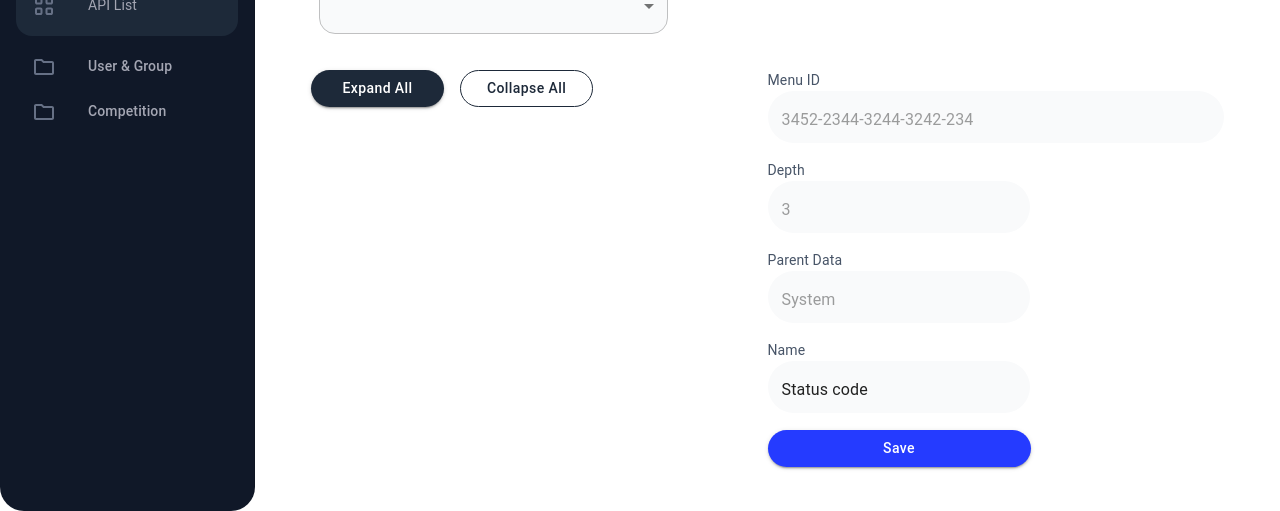
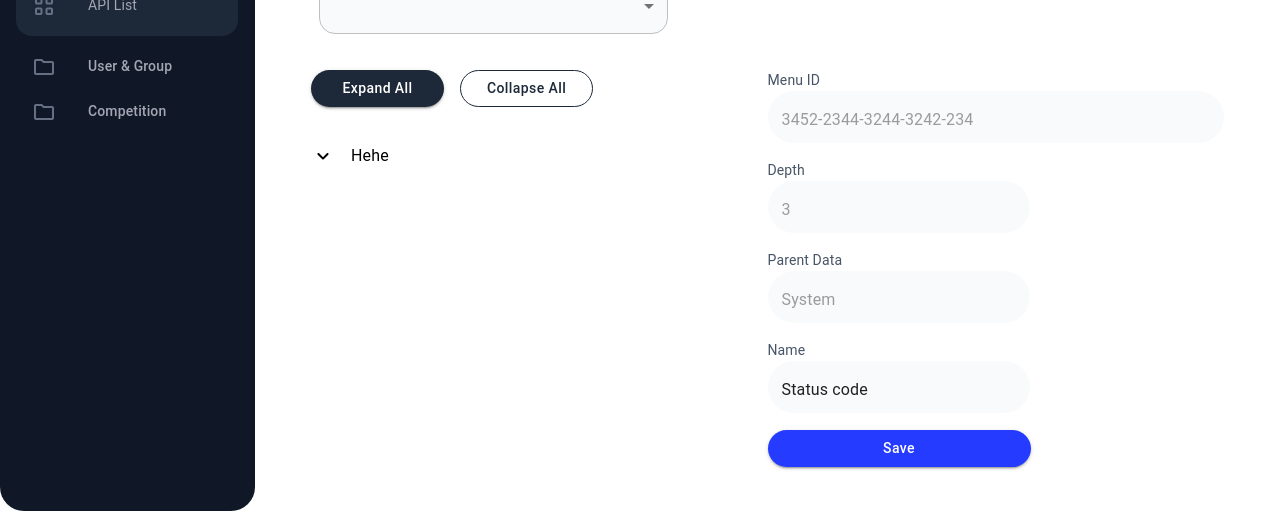
Before and after one commit to hitsamtiammar/hyperhire-new-django-react-assigment, a React (Vite) app in the folder frontend/: page / in a window 1280 px wide. Shown: the part 289-800 px from the top of the page. Built offline with nearby package versions, Linux system fonts and the light colour scheme; a web font is replaced by a local one.

Commit message:
implement data list

```diff
--- /dev/null
+++ b/frontend/src/components/data/ListData.tsx
@@ -0,0 +1,93 @@
+import { Box, BoxProps, Grid, IconButton, styled, Typography } from '@mui/material'
+import React, { forwardRef, Ref, useEffect, useImperativeHandle, useRef, useState} from 'react'
+import KeyboardArrowDownRoundedIcon from '@mui/icons-material/KeyboardArrowDownRounded';
+import AddCircleIcon from '@mui/icons-material/AddCircle';
+
+export interface ListDataItem{
+    name: string
+    children: ListDataItem[]
+}
+
+export interface ListDataProps{
+    data: ListDataItem
+    expanded?: boolean
+}
+
+export interface ListDataRef{
+    expandAll: () => void;
+    collapseAll: () => void
+    addNewItem: () => void;
+}
+
+const ListDataBox = styled((props: BoxProps) =>
+    <Box display="flex" gap={2} flexDirection="row" alignItems="center" {...props} />)(
+    {
+        cursor: 'pointer',
+        height: '50px',
+        userSelect: 'none'
+    })
+
+export function ListData({ data, expanded: expandedProps = false } : ListDataProps, ref: Ref<ListDataRef>) {
+    const [expanded, setExpanded] = useState(expandedProps)
+    const [childExpanded, setChildExpaded] = useState(expandedProps)
+    const [showAddBtn, setShowAddBtn] = useState(false)
+    const listMenuRef = useRef<ListDataRef>(null)
+
+    useEffect(() => {
+        setExpanded(expandedProps)
+    },[expandedProps])
+
+    const onHover = () => {
+        setShowAddBtn(true)
+    }
+    const onBlur = () => {
+        setShowAddBtn(false)
+    }
+
+    const onAddBtnClicked = (e:React.MouseEvent) => {
+        e.stopPropagation()
+    }
+
+    useImperativeHandle(ref, () => ({
+        collapseAll: () => {
+            setChildExpaded(false)
+        },
+        expandAll: () => {
+            setChildExpaded(true)
+        },
+        addNewItem: () => {
+
+        }
+    }))
+  return (
+    <Grid marginTop="24px" container direction="column">
+       <ListDataBox onMouseEnter={onHover} onMouseLeave={onBlur} onClick={() => setExpanded(!expanded)}>
+            {data.children.length > 0 && (
+                <KeyboardArrowDownRoundedIcon/>
+            )}
+            <Typography>{data.name}</Typography>
+            {showAddBtn && (
+                <IconButton onClick={onAddBtnClicked} color='blue'>
+                    <AddCircleIcon sx={{fontSize:'30px'}} />
+                </IconButton>
+            )}
+
+       </ListDataBox>
+       {expanded && (
+            <Grid padding="0" container direction="row" item>
+               <Box width="30px" sx={{ transform: 'translateX(12px)', borderLeft: '1px solid lightgray' }} display="flex"/>
+               <Box display="flex" flexDirection="column" flex={1}>
+                   {data.children.map(item => (
+                      <ForwardedListData ref={listMenuRef} expanded={childExpanded} key={item.name} data={item} />
+                   ))}
+               </Box>
+            </Grid>
+       )}
+
+    </Grid>
+  )
+}
+
+const ForwardedListData = forwardRef(ListData)
+
+export default ForwardedListData
--- a/frontend/src/pages/Home.tsx
+++ b/frontend/src/pages/Home.tsx
@@ -1,4 +1,4 @@
-import { Button, Grid,  MenuItem,  Typography } from '@mui/material'
+import { Button, Grid,  MenuItem,  Typography,IconButtonProps } from '@mui/material'
 import { styled } from '@mui/material/styles'
 import FolderIcon from '@mui/icons-material/Folder';
 import Avatar from '@mui/material/Avatar';
@@ -6,6 +6,8 @@ import MenuRoundedIcon from '@mui/icons-material/MenuRounded';
 import FormControl from '@mui/material/FormControl';
 import Select from '@mui/material/Select';
 import EditForm from '@/components/data/EditForm';
+import ListData, { ListDataRef } from '@/components/data/ListData';
+import { useRef, useState } from 'react';
 
 const Container = styled(Grid)(() => ({
     margin: '35px 48px',
@@ -30,7 +32,37 @@ const MenuButton = styled(Button)(({theme}) => ({
     minWidth: '133px'
 }))
 
+const DUMMY_DATA = {
+        "id": "15e5ab97-8464-4314-9dd0-ad0bb206a425",
+        "parent": "65d61ab2-06ae-4e6b-8289-977de2842089",
+        "name": "Menus",
+        "children": [
+            {
+                "id": "b6cae5a1-4848-4336-aa1c-6dbbe4a14251",
+                "parent": "15e5ab97-8464-4314-9dd0-ad0bb206a425",
+                "name": "Menu Registration",
+                "children": [],
+                "depth": 4
+            }
+        ],
+        "depth": 3
+    }
+
+
 export default function Home() {
+    const [menuExpanded, setMenuExpanded] = useState(false)
+    const listMenuRef = useRef<ListDataRef>(null)
+
+    function onExpandAll(){
+        listMenuRef.current?.expandAll()
+        setMenuExpanded(true)
+        //setMenuExpanded(true)
+    }
+
+    function onCollapseAll(){
+        listMenuRef.current?.collapseAll()
+        setMenuExpanded(false)
+    }
   return (
     <Container>
         <Grid height="84px" direction="row" container >
@@ -53,11 +85,50 @@ export default function Home() {
             </MenuSelect>
         </FormControl>
         <Grid container marginTop="28px" direction="row">
-            <Grid item md={6} sm={12}>
+            <Grid marginBottom={10} item md={6} sm={12}>
                 <Grid gap={2}  container direction="row">
-                    <MenuButton color="info" variant="contained">Expand All</MenuButton>
-                    <MenuButton color="info" variant="outlined">Collapse All</MenuButton>
+                    <MenuButton onClick={onExpandAll} color="info" variant="contained">Expand All</MenuButton>
+                    <MenuButton onClick={onCollapseAll} color="info" variant="outlined">Collapse All</MenuButton>
                 </Grid>
+                <ListData expanded={menuExpanded} ref={listMenuRef} data={{
+                        name: 'Hehe',
+                        children: [
+                            {
+                                name: 'Data scond',
+                                children: [
+                                    {
+                                        name: 'Data hehe',
+                                        children: []
+                                    },
+                                    {
+                                        name: 'Data Haha',
+                                        children: []
+                                    },
+                                ]
+                            },
+                            {
+                                name: 'Data Third',
+                                children: [
+                                    {
+                                        name: 'Data Jaja',
+                                        children: [
+                                        {
+                                            name: 'Data hehe',
+                                            children: []
+                                        },]
+                                    },
+                                    {
+                                        name: 'Data Jojojojo',
+                                        children: []
+                                    },
+                                ]
+                            },
+                            {
+                                name: 'Data Third 34',
+                                children: []
+                            },
+                        ]
+                }}/>
             </Grid>
             <Grid item md={6} sm={12}>
                 <EditForm/>
--- a/frontend/src/theme-module.ts
+++ b/frontend/src/theme-module.ts
@@ -39,4 +39,8 @@ declare module '@mui/material'{
     interface ButtonPropsColorOverrides {
         blue: true;
     }
+
+    interface IconButtonPropsColorOverrides{
+        blue: true
+    }
 }
```
